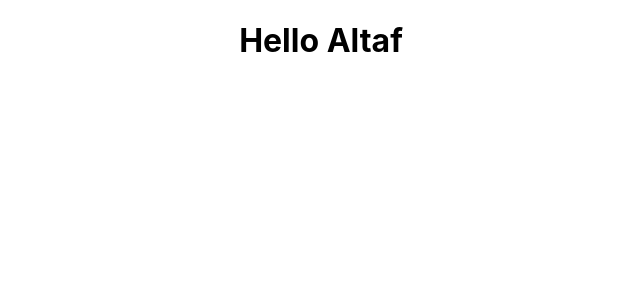
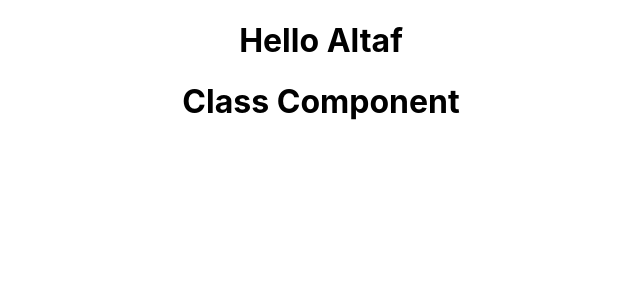
Before and after one commit to altaf99/ReactJs-Work, a React (Create React App) app: page / in a window 1280 px wide. Shown: the top 300 px of the page, without its empty margins (319-959 px from the left). Built offline with nearby package versions, Linux system fonts and the light colour scheme.

Commit message:
First Class component created

```diff
--- a/src/App.js
+++ b/src/App.js
@@ -2,14 +2,14 @@
 import logo from './logo.svg';
 import './App.css';
 import Greet from './components/Greet'
-
+import Welcome from './components/Welcome'
 function App() {
   return (
     <div className="App">
     {/* to include Greet component into app.js we simply need to create
     coustom html tag */}
     <Greet />
-
+    <Welcome />
     </div>
   );
 }
--- /dev/null
+++ b/src/components/Welcome.js
@@ -0,0 +1,13 @@
+//creating Class component
+import React, { Component } from 'react'
+
+//extend the class with React component Class to make it react component
+class Welcome extends Component{
+    render() {
+        return <h1>Class Component</h1>
+    }
+}
+
+export default Welcome
+
+//class has to render()
```
